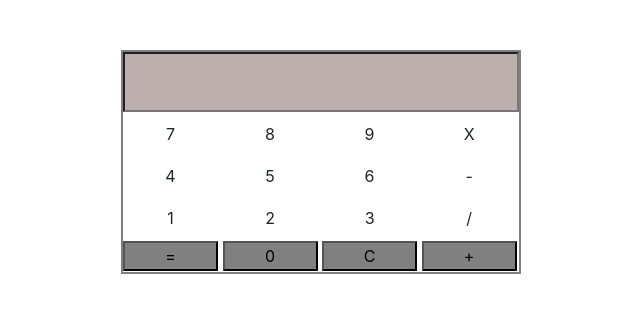
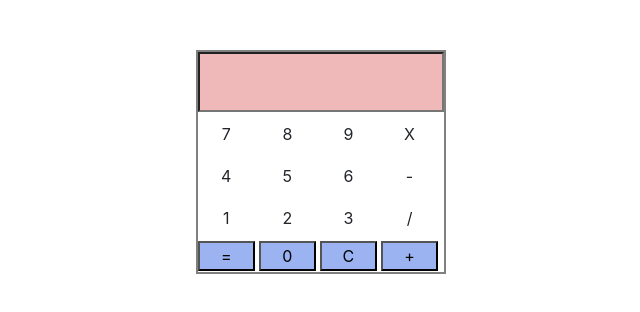
Before and after one commit to Muzammal92/WM8865JSCalculator, a plain HTML site: page index.html in a window 1280 px wide. Shown: the whole page, without its empty margins (319-959 px from the left). Drawn offline with nearby package versions, Linux system fonts and the light colour scheme.

Commit message:
Modified

```diff
--- a/style.css
+++ b/style.css
@@ -1,24 +1,24 @@
 .main{
     border: solid 2px gray;
-    width: 400px;
+    width: 250px;
     margin: 0 auto;
     margin-top: 50px;
 }
 .result{
     width: 100%;
     height: 60px;
-    background-color: rgb(190, 175, 175);
+    background-color: rgb(240, 185, 185);
 }
 
 .btn{
-    width: 24%;
+    width: 23%;
     margin-top:   3px;
     margin-bottom: 1px;
-    background-color: gray;
+    background-color: #9cb3f1;
 }
 .halfbtn{
-    width: 24%;
+    width: 23%;
     margin-top:   3px;
     margin-bottom: 1px;
-    background-color: gray;
+    background-color: #9cb3f1;
 }
```
